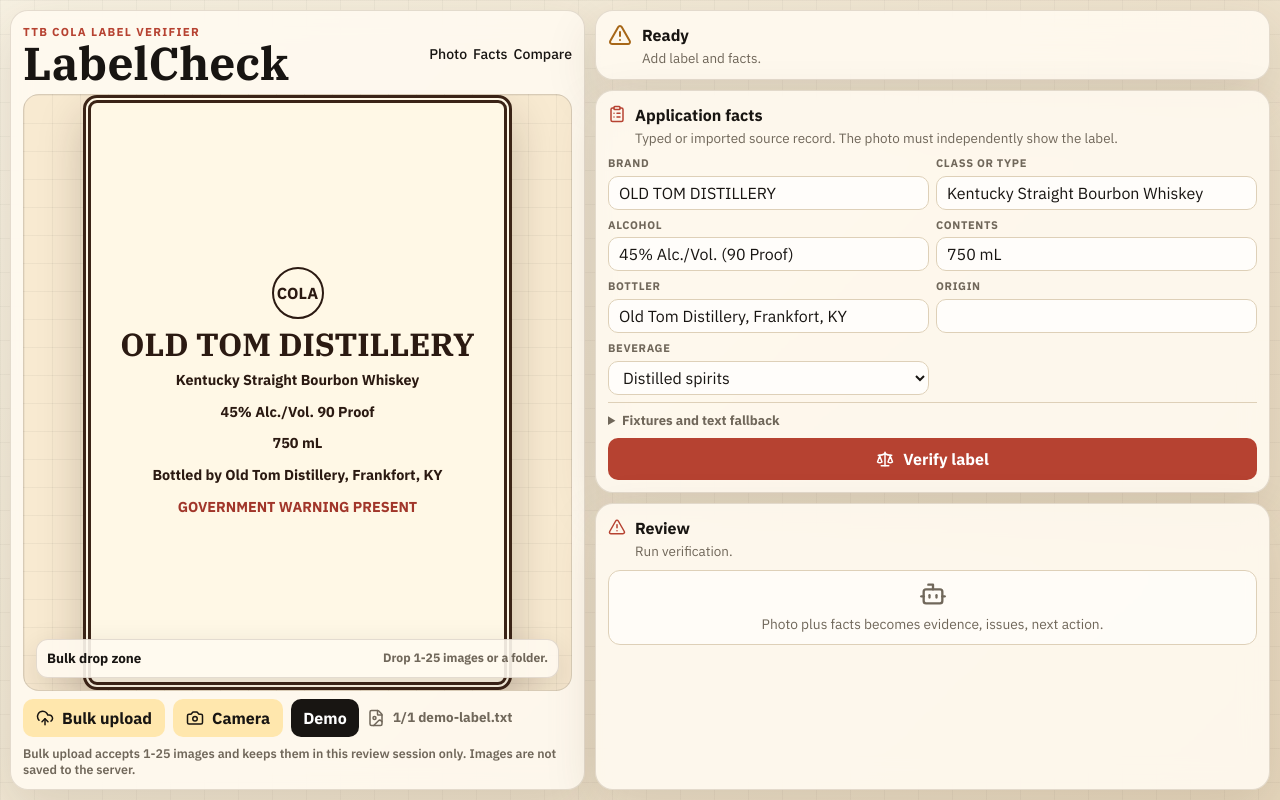
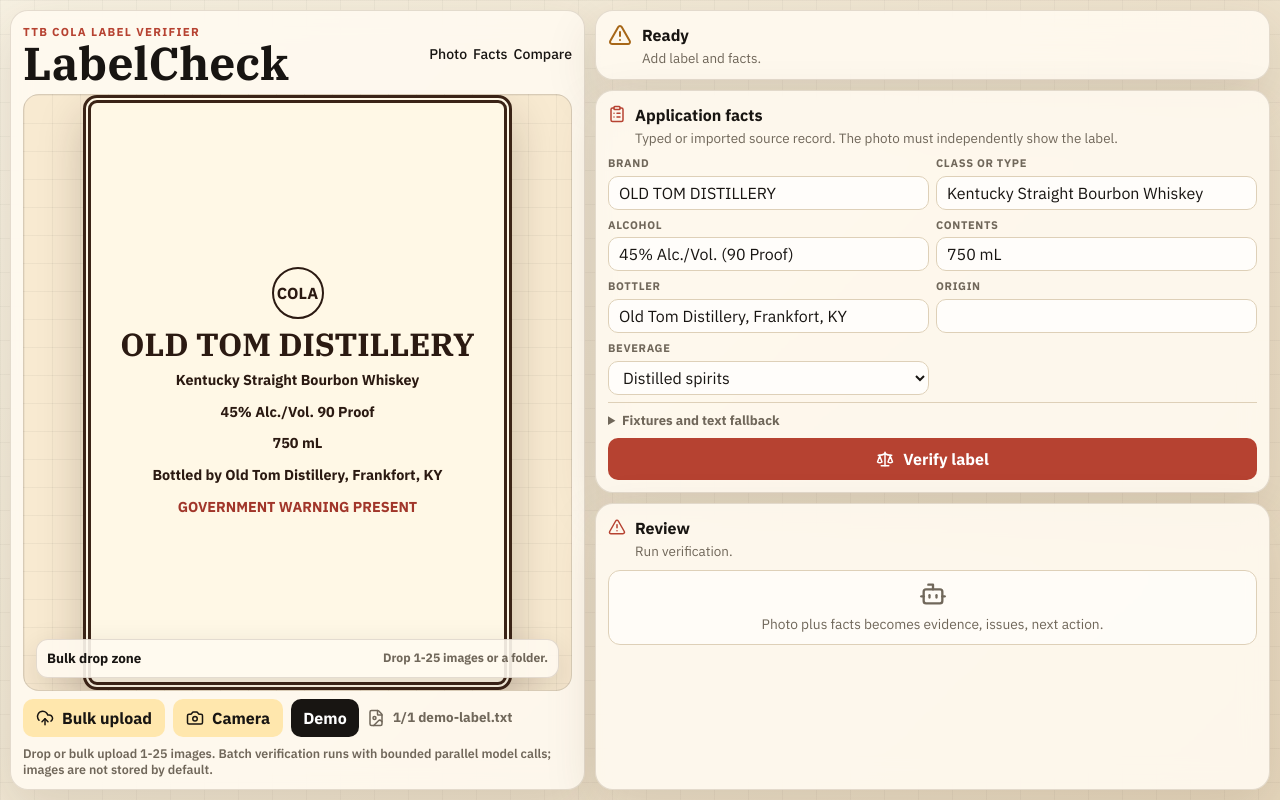
Before and after one commit to maxpetrusenko/alcohol-label-verifier, a Next.js app: page / in a window 1280 px wide. Built offline with nearby package versions, Linux system fonts and the light colour scheme.

Commit message:
fix: explain batch upload storage

```diff
--- a/src/app/page.tsx
+++ b/src/app/page.tsx
@@ -498,7 +498,7 @@ export default function Home() {
               </span>
             </div>
             <p className="upload-hint">
-              Bulk upload accepts 1-25 images and keeps them in this review session only. Images are not saved to the server.
+              Drop or bulk upload 1-25 images. Batch verification runs with bounded parallel model calls; images are not stored by default.
             </p>
             {isCameraOpen ? (
               <div className="camera-panel" aria-label="Camera capture">
```
